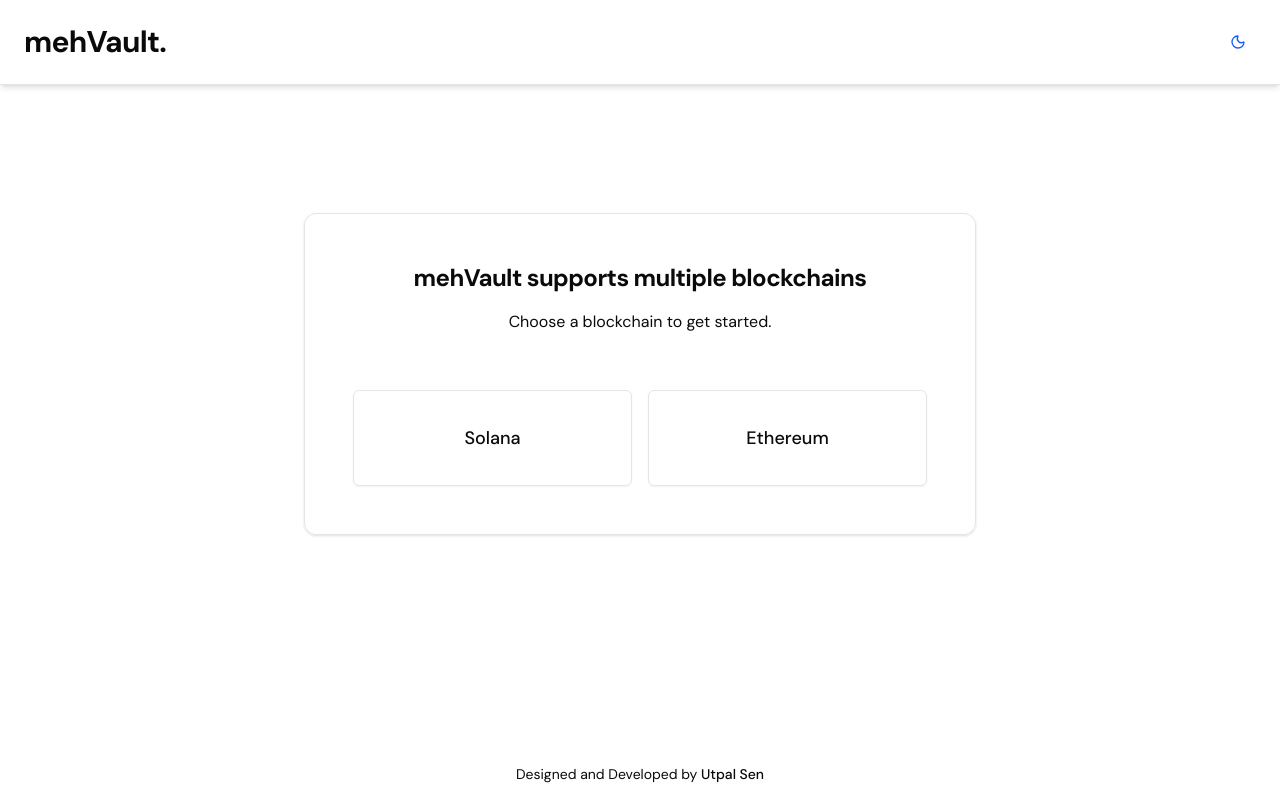
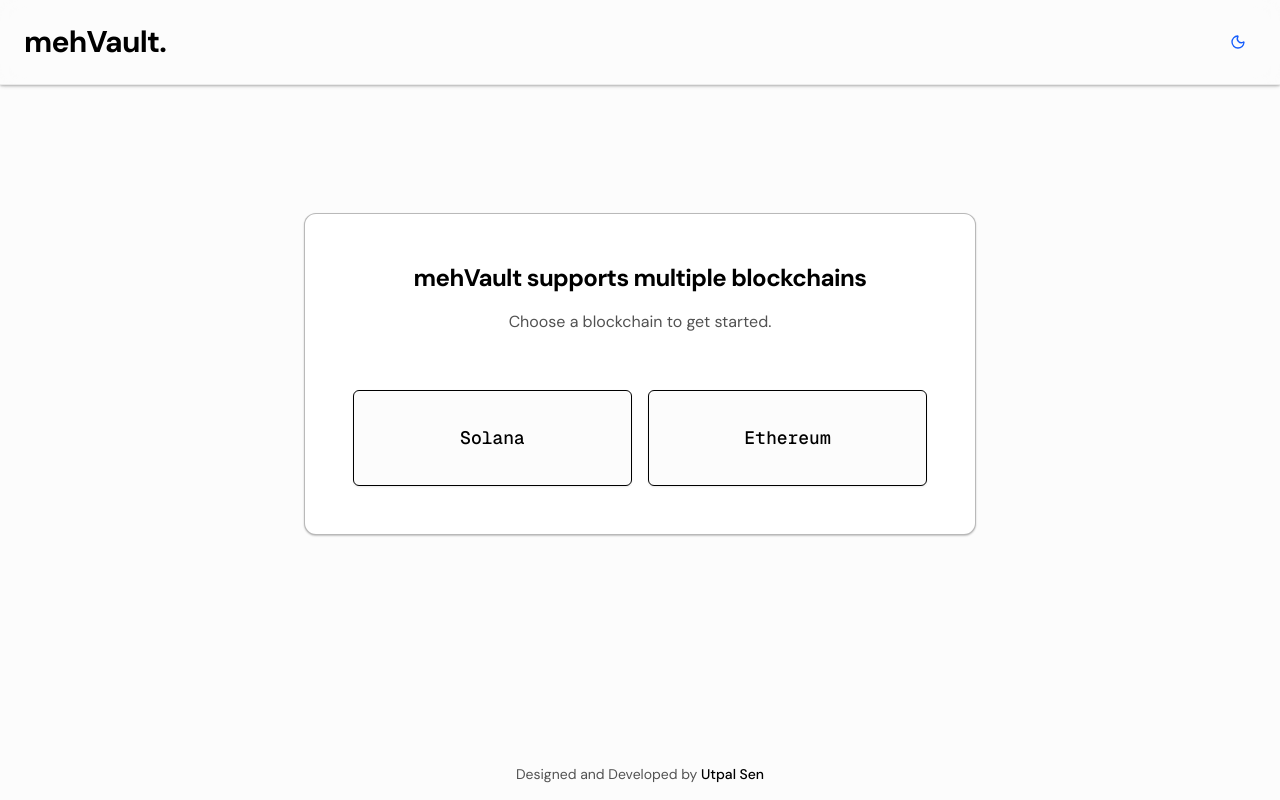
Before and after one commit to senutpal/mehVault, a Next.js app: page / in a window 1280 px wide. Built offline with nearby package versions, Linux system fonts and the light colour scheme.

Commit message:
bug fixes

```diff
--- a/app/globals.css
+++ b/app/globals.css
@@ -1,10 +1,5 @@
 @import "tailwindcss";
 @import "tw-animate-css";
-
-@source "app/**/*.{js,ts,jsx,tsx,mdx}";
-@source "components/**/*.{js,ts,jsx,tsx,mdx}";
-
-@custom-variant dark (&:is(.dark *));
 
 @theme inline {
   --color-background: var(--background);
@@ -45,57 +40,173 @@
   --radius-lg: var(--radius);
   --radius-xl: calc(var(--radius) + 4px);
 }
-
 :root {
-  --background: 0 0% 100%;
-  --foreground: 0 0% 3.9%;
-  --card: 0 0% 100%;
-  --card-foreground: 0 0% 3.9%;
-  --popover: 0 0% 100%;
-  --popover-foreground: 0 0% 3.9%;
-  --primary: 0 0% 9%;
-  --primary-foreground: 0 0% 98%;
-  --secondary: 0 0% 96.1%;
-  --secondary-foreground: 0 0% 9%;
-  --muted: 0 0% 96.1%;
-  --muted-foreground: 0 0% 45.1%;
-  --accent: 0 0% 96.1%;
-  --accent-foreground: 0 0% 9%;
-  --destructive: 0 84.2% 60.2%;
-  --destructive-foreground: 0 0% 98%;
-  --border: 0 0% 89.8%;
-  --input: 0 0% 89.8%;
-  --ring: 0 0% 3.9%;
+  --background: hsl(223.8136 0.0005% 98.6829%);
+  --foreground: hsl(0 0% 0%);
+  --card: hsl(223.8136 -172.5242% 100%);
+  --card-foreground: hsl(0 0% 0%);
+  --popover: hsl(223.8136 0.0005% 98.6829%);
+  --popover-foreground: hsl(0 0% 0%);
+  --primary: hsl(0 0% 0%);
+  --primary-foreground: hsl(223.8136 -172.5242% 100%);
+  --secondary: hsl(223.8136 0.0001% 92.1478%);
+  --secondary-foreground: hsl(0 0% 0%);
+  --muted: hsl(223.8136 0.0002% 96.0587%);
+  --muted-foreground: hsl(223.8136 0% 32.3067%);
+  --accent: hsl(223.8136 0.0001% 92.1478%);
+  --accent-foreground: hsl(0 0% 0%);
+  --destructive: hsl(358.4334 74.912% 59.7455%);
+  --destructive-foreground: hsl(223.8136 -172.5242% 100%);
+  --border: hsl(223.8136 0.0001% 89.5577%);
+  --input: hsl(223.8136 0.0001% 92.1478%);
+  --ring: hsl(0 0% 0%);
+  --chart-1: hsl(40.6655 100.2361% 50.9228%);
+  --chart-2: hsl(223.749 85.9924% 55.8092%);
+  --chart-3: hsl(223.8136 0% 64.471%);
+  --chart-4: hsl(223.8136 0.0001% 89.5577%);
+  --chart-5: hsl(223.8136 0% 45.6078%);
+  --sidebar: hsl(223.8136 0.0005% 98.6829%);
+  --sidebar-foreground: hsl(0 0% 0%);
+  --sidebar-primary: hsl(0 0% 0%);
+  --sidebar-primary-foreground: hsl(223.8136 -172.5242% 100%);
+  --sidebar-accent: hsl(223.8136 0.0001% 92.1478%);
+  --sidebar-accent-foreground: hsl(0 0% 0%);
+  --sidebar-border: hsl(223.8136 0.0001% 92.1478%);
+  --sidebar-ring: hsl(0 0% 0%);
+  --font-sans: Geist, sans-serif;
+  --font-serif: Georgia, serif;
+  --font-mono: Geist Mono, monospace;
   --radius: 0.5rem;
+  --shadow-x: 0px;
+  --shadow-y: 1px;
+  --shadow-blur: 2px;
+  --shadow-spread: 0px;
+  --shadow-opacity: 0.18;
+  --shadow-color: hsl(0 0% 0%);
+  --shadow-2xs: 0px 1px 2px 0px hsl(0 0% 0% / 0.09);
+  --shadow-xs: 0px 1px 2px 0px hsl(0 0% 0% / 0.09);
+  --shadow-sm: 0px 1px 2px 0px hsl(0 0% 0% / 0.18),
+    0px 1px 2px -1px hsl(0 0% 0% / 0.18);
+  --shadow: 0px 1px 2px 0px hsl(0 0% 0% / 0.18),
+    0px 1px 2px -1px hsl(0 0% 0% / 0.18);
+  --shadow-md: 0px 1px 2px 0px hsl(0 0% 0% / 0.18),
+    0px 2px 4px -1px hsl(0 0% 0% / 0.18);
+  --shadow-lg: 0px 1px 2px 0px hsl(0 0% 0% / 0.18),
+    0px 4px 6px -1px hsl(0 0% 0% / 0.18);
+  --shadow-xl: 0px 1px 2px 0px hsl(0 0% 0% / 0.18),
+    0px 8px 10px -1px hsl(0 0% 0% / 0.18);
+  --shadow-2xl: 0px 1px 2px 0px hsl(0 0% 0% / 0.45);
+  --tracking-normal: 0em;
+  --spacing: 0.25rem;
 }
 
 .dark {
-  --background: 0 0% 3.9%;
-  --foreground: 0 0% 98%;
-  --card: 0 0% 3.9%;
-  --card-foreground: 0 0% 98%;
-  --popover: 0 0% 3.9%;
-  --popover-foreground: 0 0% 98%;
-  --primary: 0 0% 98%;
-  --primary-foreground: 0 0% 9%;
-  --secondary: 0 0% 14.9%;
-  --secondary-foreground: 0 0% 98%;
-  --muted: 0 0% 14.9%;
-  --muted-foreground: 0 0% 63.9%;
-  --accent: 0 0% 14.9%;
-  --accent-foreground: 0 0% 98%;
-  --destructive: 0 62.8% 30.6%;
-  --destructive-foreground: 0 0% 98%;
-  --border: 0 0% 14.9%;
-  --input: 0 0% 14.9%;
-  --ring: 0 0% 83.1%;
+  --background: hsl(0 0% 0%);
+  --foreground: hsl(223.8136 -172.5242% 100%);
+  --card: hsl(223.8136 0% 3.5452%);
+  --card-foreground: hsl(223.8136 -172.5242% 100%);
+  --popover: hsl(223.8136 0% 6.8692%);
+  --popover-foreground: hsl(223.8136 -172.5242% 100%);
+  --primary: hsl(223.8136 -172.5242% 100%);
+  --primary-foreground: hsl(0 0% 0%);
+  --secondary: hsl(223.8136 0% 13.1499%);
+  --secondary-foreground: hsl(223.8136 -172.5242% 100%);
+  --muted: hsl(223.8136 0% 11.304%);
+  --muted-foreground: hsl(223.8136 0% 64.471%);
+  --accent: hsl(223.8136 0% 19.8916%);
+  --accent-foreground: hsl(223.8136 -172.5242% 100%);
+  --destructive: hsl(359.9132 100.2494% 67.8807%);
+  --destructive-foreground: hsl(0 0% 0%);
+  --border: hsl(223.8136 0% 14.0871%);
+  --input: hsl(223.8136 0% 19.8916%);
+  --ring: hsl(223.8136 0% 64.471%);
+  --chart-1: hsl(40.6655 100.2361% 50.9228%);
+  --chart-2: hsl(218.1624 90.0354% 55.1618%);
+  --chart-3: hsl(223.8136 0% 45.6078%);
+  --chart-4: hsl(223.8136 0% 32.3067%);
+  --chart-5: hsl(223.8136 0.0001% 89.5577%);
+  --sidebar: hsl(223.8136 0% 6.8692%);
+  --sidebar-foreground: hsl(223.8136 -172.5242% 100%);
+  --sidebar-primary: hsl(223.8136 -172.5242% 100%);
+  --sidebar-primary-foreground: hsl(0 0% 0%);
+  --sidebar-accent: hsl(223.8136 0% 19.8916%);
+  --sidebar-accent-foreground: hsl(223.8136 -172.5242% 100%);
+  --sidebar-border: hsl(223.8136 0% 19.8916%);
+  --sidebar-ring: hsl(223.8136 0% 64.471%);
+  --font-sans: Geist, sans-serif;
+  --font-serif: Georgia, serif;
+  --font-mono: Geist Mono, monospace;
+  --radius: 0.5rem;
+  --shadow-x: 0px;
+  --shadow-y: 1px;
+  --shadow-blur: 2px;
+  --shadow-spread: 0px;
+  --shadow-opacity: 0.18;
+  --shadow-color: hsl(0 0% 0%);
+  --shadow-2xs: 0px 1px 2px 0px hsl(0 0% 0% / 0.09);
+  --shadow-xs: 0px 1px 2px 0px hsl(0 0% 0% / 0.09);
+  --shadow-sm: 0px 1px 2px 0px hsl(0 0% 0% / 0.18),
+    0px 1px 2px -1px hsl(0 0% 0% / 0.18);
+  --shadow: 0px 1px 2px 0px hsl(0 0% 0% / 0.18),
+    0px 1px 2px -1px hsl(0 0% 0% / 0.18);
+  --shadow-md: 0px 1px 2px 0px hsl(0 0% 0% / 0.18),
+    0px 2px 4px -1px hsl(0 0% 0% / 0.18);
+  --shadow-lg: 0px 1px 2px 0px hsl(0 0% 0% / 0.18),
+    0px 4px 6px -1px hsl(0 0% 0% / 0.18);
+  --shadow-xl: 0px 1px 2px 0px hsl(0 0% 0% / 0.18),
+    0px 8px 10px -1px hsl(0 0% 0% / 0.18);
+  --shadow-2xl: 0px 1px 2px 0px hsl(0 0% 0% / 0.45);
 }
 
-* {
-  border-color: hsl(var(--border));
+@theme inline {
+  --color-background: var(--background);
+  --color-foreground: var(--foreground);
+  --color-card: var(--card);
+  --color-card-foreground: var(--card-foreground);
+  --color-popover: var(--popover);
+  --color-popover-foreground: var(--popover-foreground);
+  --color-primary: var(--primary);
+  --color-primary-foreground: var(--primary-foreground);
+  --color-secondary: var(--secondary);
+  --color-secondary-foreground: var(--secondary-foreground);
+  --color-muted: var(--muted);
+  --color-muted-foreground: var(--muted-foreground);
+  --color-accent: var(--accent);
+  --color-accent-foreground: var(--accent-foreground);
+  --color-destructive: var(--destructive);
+  --color-destructive-foreground: var(--destructive-foreground);
+  --color-border: var(--border);
+  --color-input: var(--input);
+  --color-ring: var(--ring);
+  --color-chart-1: var(--chart-1);
+  --color-chart-2: var(--chart-2);
+  --color-chart-3: var(--chart-3);
+  --color-chart-4: var(--chart-4);
+  --color-chart-5: var(--chart-5);
+  --color-sidebar: var(--sidebar);
+  --color-sidebar-foreground: var(--sidebar-foreground);
+  --color-sidebar-primary: var(--sidebar-primary);
+  --color-sidebar-primary-foreground: var(--sidebar-primary-foreground);
+  --color-sidebar-accent: var(--sidebar-accent);
+  --color-sidebar-accent-foreground: var(--sidebar-accent-foreground);
+  --color-sidebar-border: var(--sidebar-border);
+  --color-sidebar-ring: var(--sidebar-ring);
+
+  --font-sans: var(--font-sans);
+  --font-mono: var(--font-mono);
+  --font-serif: var(--font-serif);
+
+  --radius-sm: calc(var(--radius) - 4px);
+  --radius-md: calc(var(--radius) - 2px);
+  --radius-lg: var(--radius);
+  --radius-xl: calc(var(--radius) + 4px);
+
+  --shadow-2xs: var(--shadow-2xs);
+  --shadow-xs: var(--shadow-xs);
+  --shadow-sm: var(--shadow-sm);
+  --shadow: var(--shadow);
+  --shadow-md: var(--shadow-md);
+  --shadow-lg: var(--shadow-lg);
+  --shadow-xl: var(--shadow-xl);
+  --shadow-2xl: var(--shadow-2xl);
 }
-
-body {
-  background-color: hsl(var(--background));
-  color: hsl(var(--foreground));
-}
--- a/app/layout.tsx
+++ b/app/layout.tsx
@@ -1,10 +1,15 @@
 import type { Metadata } from "next";
-import { DM_Sans } from "next/font/google";
+import { DM_Sans, Geist_Mono } from "next/font/google";
 import "./globals.css";
 import { ThemeProvider } from "@/components/ui/theme-provider";
 import { Toaster } from "sonner";
 
 const dmSans = DM_Sans({ subsets: ["latin"], weight: ["400", "500", "700"] });
+
+const geistMono = Geist_Mono({
+  variable: "--font-geist-mono",
+  subsets: ["latin"],
+});
 
 export const metadata: Metadata = {
   title: "mehVault - Web3 Wallet",
--- a/components/ui/blockchain-selector.tsx
+++ b/components/ui/blockchain-selector.tsx
@@ -10,7 +10,7 @@
 
 export function BlockchainSelector({ onSelect }: BlockchainSelectorProps) {
   return (
-    <Card className="p-8 md:p-12 space-y-8 border-border/40">
+    <Card className="p-8 md:p-12 space-y-8 border border-muted-foreground/40 ">
       <div className="space-y-4 text-center">
         <h2 className="text-xl md:text-2xl font-semibold tracking-tight">
           mehVault supports multiple blockchains
@@ -20,7 +20,7 @@
         </p>
       </div>
 
-      <div className="grid grid-cols-1 md:grid-cols-2 gap-4">
+      <div className="grid grid-cols-1 md:grid-cols-2 gap-4 font-mono">
         <Button
           variant="outline"
           size="lg"
--- a/components/ui/header.tsx
+++ b/components/ui/header.tsx
@@ -15,7 +15,7 @@
   );
 
   return (
-    <header className="fixed top-0 w-full z-50 backdrop-blur-md bg-background/80 border-b border-border/20 shadow-md transition-colors duration-500">
+    <header className="fixed top-0 w-full z-50 backdrop-blur-md bg-background/80 border-b border-accent shadow-md transition-colors duration-500">
       <div className="container mx-auto px-6 py-4 md:py-6 flex items-center justify-between">
         <h1 className="text-2xl md:text-3xl font-extrabold tracking-tight text-foreground select-none">
           mehVault.
```
